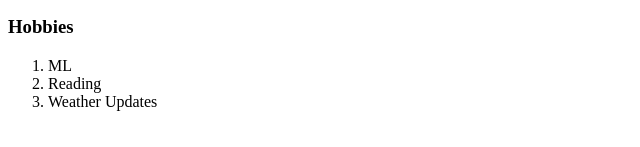
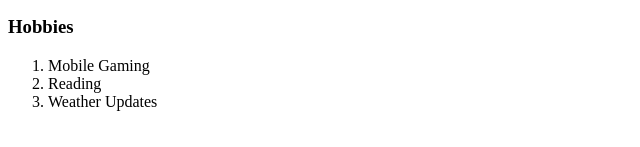
Before and after one commit to nlptrkybnz/npyweb, a plain HTML site: page index.html in a window 1280 px wide. Shown: the part 266-413 px from the top of the page, without its empty margins (0-640 px from the left). Drawn offline with Linux system fonts and the light colour scheme.

Commit message:
Initial commit from Atom

```diff
--- a/index.html
+++ b/index.html
@@ -21,7 +21,7 @@
 
   <h3>Hobbies</h3>
   <ol>
-    <li>ML</li>
+    <li>Mobile Gaming</li>
     <li>Reading</li>
     <li>Weather Updates</li>
   </ol>
```
